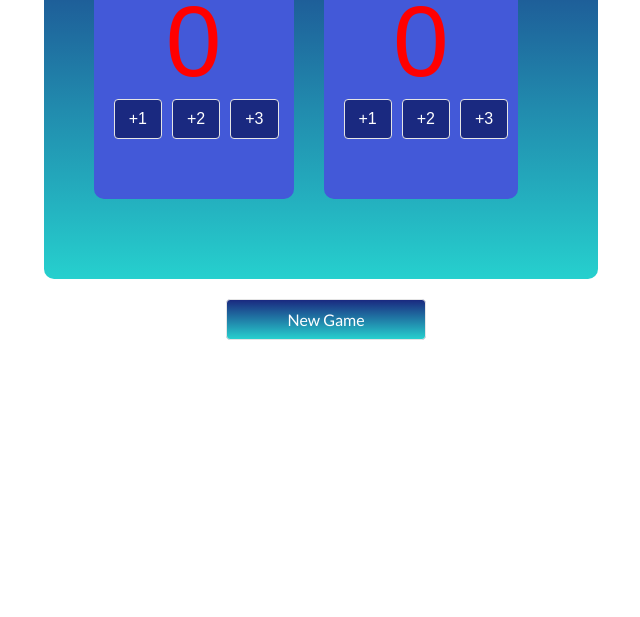
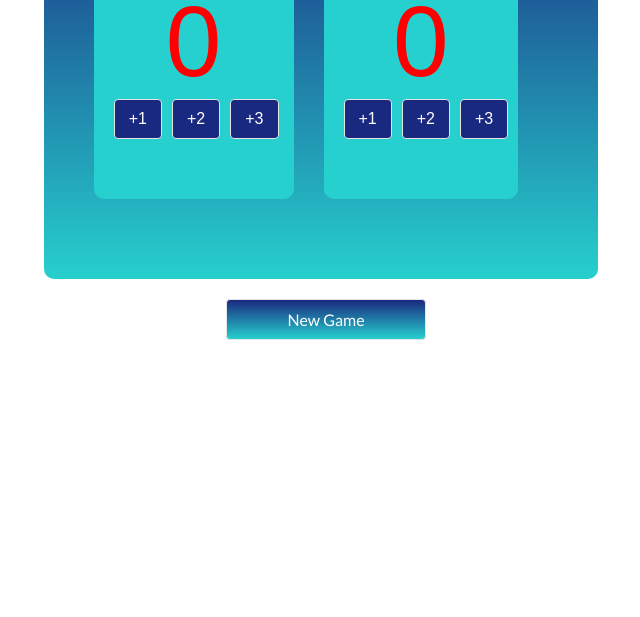
Before and after one commit to emmaonu/score-board-app, a plain HTML site: page index.html in a window 1280 px wide. Shown: the part 183-800 px from the top of the page, without its empty margins (319-959 px from the left). Drawn offline with Linux system fonts and the light colour scheme.

Commit message:
Update style.css

```diff
--- a/style.css
+++ b/style.css
@@ -69,7 +69,7 @@ button{
     flex-direction: column;
     justify-content: center;
     align-items: center;
-    background: #4359d8;
+    background: #26D0CE;
     font-size: 100px;
     border-radius: 10px;
     margin-bottom: 30px;
```
